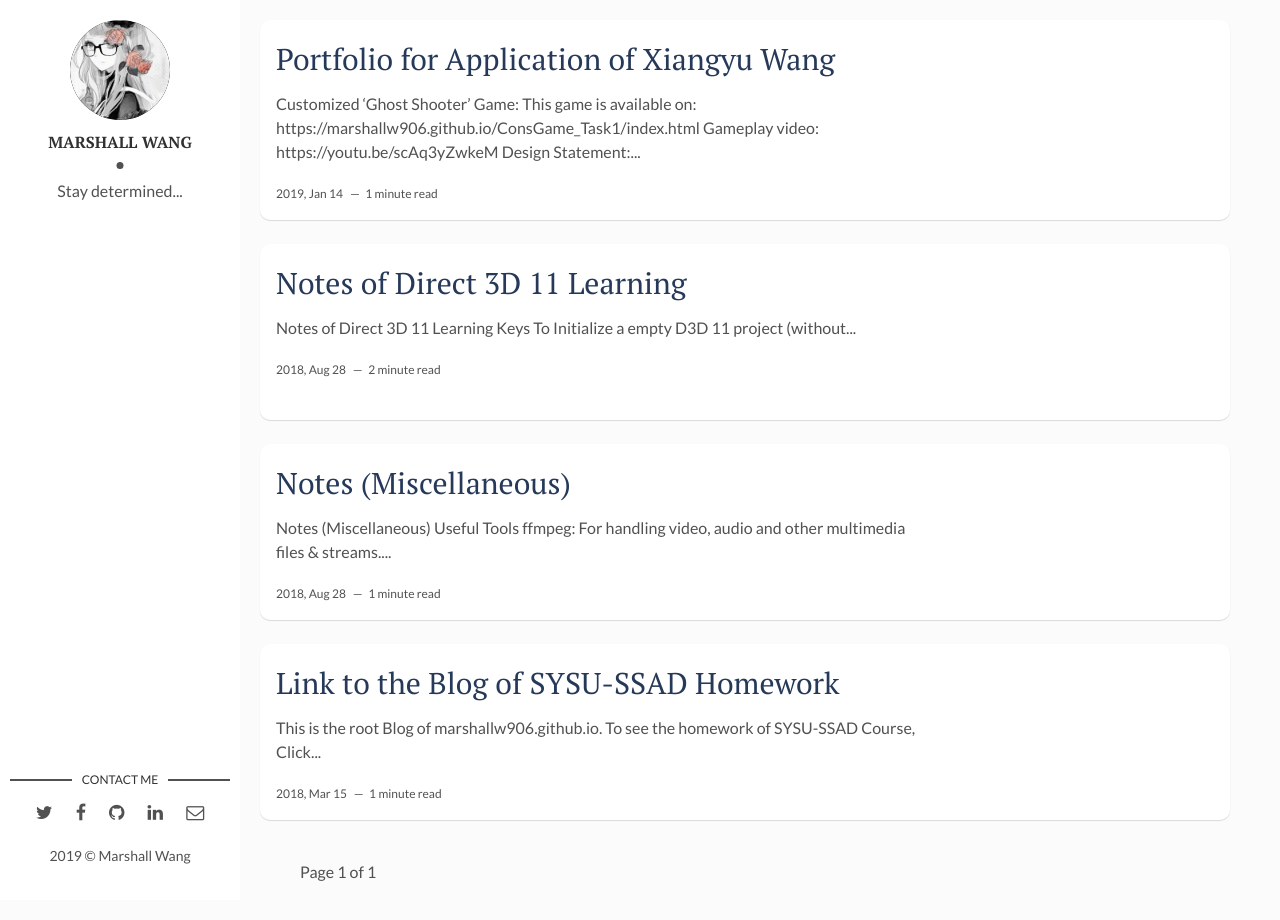
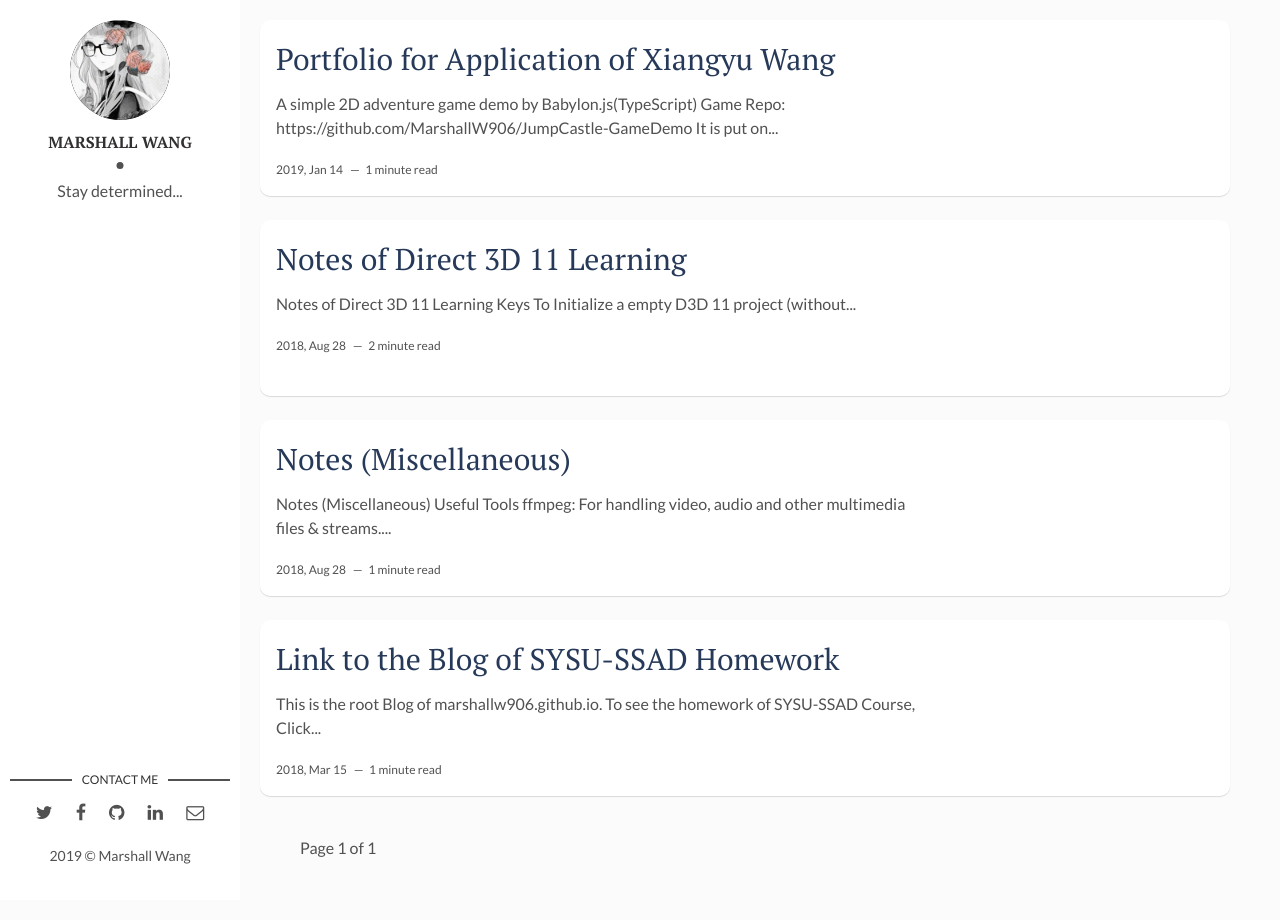
Before and after one commit to MarshallW906/MarshallW906.github.io, a Jekyll site: the page built from index.html, in a window 1280 px wide. Built offline with Jekyll 4.4.1, drawn with Linux system fonts in a browser that asks for light colours; the list of posts is cut into pages by our own code.

Commit message:
change portfolio

```diff
--- a/_posts/2019-01-14-Portfolio-of-Xiangyu-Wang.markdown
+++ b/_posts/2019-01-14-Portfolio-of-Xiangyu-Wang.markdown
@@ -5,14 +5,25 @@
 tags: [Application]
 ---
 
+## A simple 2D adventure game demo by Babylon.js(TypeScript)
+
+- Game Repo: https://github.com/MarshallW906/JumpCastle-GameDemo
+- It is put on [github pages](https://marshallw906.github.io/JumpCastle-GameDemo/)
+
+## 'Lightning: South Project' Game:
+
+- This game is available on: https://marshallw906.github.io/South_Project_Lightning_WAB/index.html
+- Gameplay video: https://youtu.be/jy-Fuco1HXE
+- Design statement: https://github.com/MarshallW906/South_Project_Lightning_WAB/blob/gh-pages/design-statement.pdf
+
 ## Customized 'Ghost Shooter' Game:
 
 - This game is available on: https://marshallw906.github.io/ConsGame_Task1/index.html
 - Gameplay video: https://youtu.be/scAq3yZwkeM
 - Design Statement: https://github.com/MarshallW906/ConsGame_Task1/blob/gh-pages/README.md
 
-## 'Lightning: South Project' Game:
+## Anonymous Forum (Collaborate with classmates)
 
-- This game is available on: https://marshallw906.github.io/South_Project_Lightning_WAB/index.html
-- Gameplay video: https://youtu.be/jy-Fuco1HXE
-- Design statement: https://github.com/MarshallW906/South_Project_Lightning_WAB/blob/gh-pages/design-statement.pdf
+- I designed an anonymous forum's backend with other 3 classmates during my undergraduate studies.
+- Here is the group: https://github.com/Chun-Ge
+- The Forum's backend repo: https://github.com/Chun-Ge/Shudong-Backend
```
